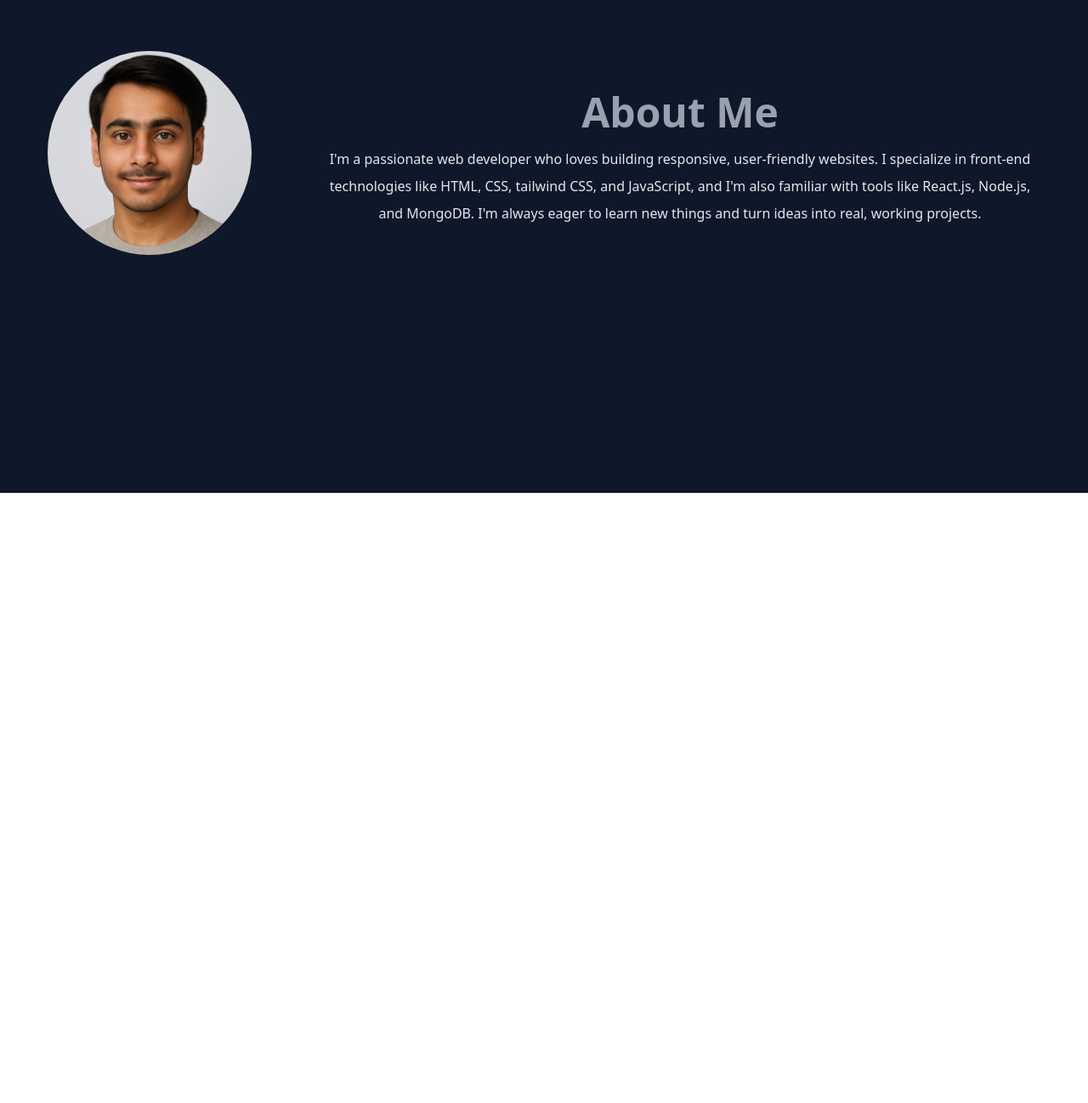
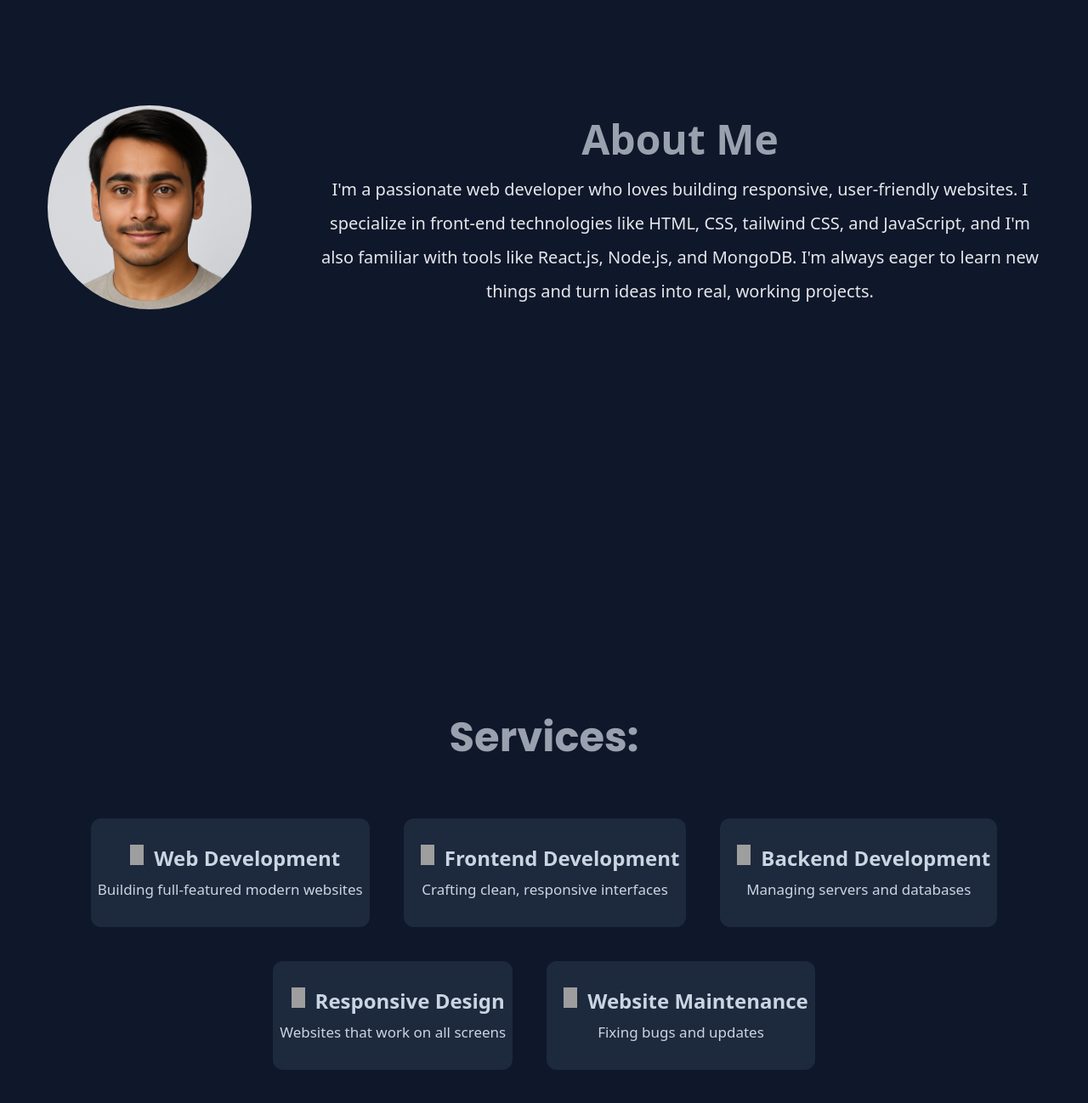
Before and after one commit to Gamerk786po/Portfolio, a React (Vite) app in the folder Frontend/: page / in a window 1280 px wide. Shown: the part 984-2282 px from the top of the page at 85% size. Before the commit the page ends 1564 px from the top, so only its background shows below. Built offline with nearby package versions, Linux system fonts and the light colour scheme; grey boxes are pictures that could not be loaded.

Commit message:
The services section added

```diff
--- a/Frontend/src/App.tsx
+++ b/Frontend/src/App.tsx
@@ -1,7 +1,9 @@
 import "./index.css"; // index.css for css
-import AboutMe from "./components/about-me"; // Importing AboutMe section
-import NavBar from "./components/nav-bar"; // Importing NavBar
-import Home from "./components/home";
+import AboutMe from "./components/About-me/about-me"; // Importing AboutMe section
+import NavBar from "./components/Nav-bar/nav-bar"; // Importing NavBar
+import Home from "./components/Home/home";
+import ServicesSection from "./components/Services-offered/services-section";
+
 
 function App() {
   // Returning
@@ -10,6 +12,7 @@ function App() {
       <NavBar />
       <Home />
       <AboutMe />
+      <ServicesSection />
     </div>
   );
 }
--- a/Frontend/src/components/about-me.tsx
+++ b/Frontend/src/components/About-me/about-me.tsx
@@ -6,9 +6,9 @@ const AboutMe = () => {
       {/* The section containing the components of AboutMe section */}
       <motion.section
         id="about"
-        initial={{ opacity: 0, scale: 0.8 }}
-        whileInView={{ opacity: 1, scale: 1 }}
-        transition={{ duration: 1.2, ease: "easeInOut" }}
+        initial={{ opacity: 0, x: -150 }}
+        whileInView={{ opacity: 1, x: 0 }}
+        transition={{ duration: 2, ease: "easeInOut" }}
         viewport={{ once: false, amount: 0.3 }}
         className="min-h-screen mx-4 md:mx-14 flex flex-col md:flex-row gap-20 items-center justify-center md:items-center"
       >
@@ -19,12 +19,10 @@ const AboutMe = () => {
         ></img>
         {/* About me */}
         <div className="mx-auto text-gray-200  text-center">
-          <h1 className="text-gray-400 font-bold text-5xl leading-relaxed">About Me</h1>
-          <motion.p
-            initial={{ opacity: 0, lineHeight: "0.8" }}
-            whileInView={{ opacity: 1, lineHeight: "2" }}
-            transition={{ duration: 1.2, ease: "easeInOut" }}
-          >
+          <h1 className="text-gray-400 font-bold text-5xl leading-relaxed">
+            About Me
+          </h1>
+          <motion.p className="leading-loose md:text-xl ">
             I'm a passionate web developer who loves building responsive,
             user-friendly websites. I specialize in front-end technologies like
             HTML, CSS, tailwind CSS, and JavaScript, and I'm also familiar with
--- a/Frontend/src/components/home.tsx
+++ b/Frontend/src/components/Home/home.tsx
@@ -7,7 +7,7 @@ const Home = () => {
       {/* section for home */}
       <section
         id="home"
-        className="min-h-[calc(100vh-4rem)] mt-20 lg:mt-7 flex justify-center items-center flex-col gap-13"
+        className="min-h-screen mt-20 lg:mt-7 flex justify-center items-center flex-col gap-13"
       >
         {/* The content of Home */}
         <div
@@ -52,7 +52,7 @@ const Home = () => {
           </motion.div>
         </div>
         {/* Button for exploring more */}
-        <a href="#about" className="mt-9">
+        <a href="#about">
           <button className="text-xl md:text-2xl px-6 py-2 bg-blue-600 text-white rounded-full lg:hover:bg-blue-700 lg:hover:cursor-pointer transition-all duration-300">
             Explore More
           </button>
--- /dev/null
+++ b/Frontend/src/components/Services-offered/service.tsx
@@ -0,0 +1,23 @@
+import React from "react";
+
+// The props of the component
+interface ServiceProps {
+  title: string;
+  url: string;
+  description: string;
+}
+// The reuseable component for services.
+const Service: React.FC<ServiceProps> = ({ title, url, description }) => {
+  return (
+    // The div containing the content of service
+    <div className="flex flex-col items-center justify-center gap-2 p-2 h-[8rem] bg-slate-800 text-slate-300 rounded-xl">
+      {/* The div containing the heading and the icon */}
+      <div className="flex flex-row">
+        <img className="h-6 w-10 px-3" src={url}></img>
+        <h3 className="text-2xl font-bold">{title}</h3>
+      </div>
+      <p className="text-[17px]">{description}</p>
+    </div>
+  );
+};
+export default Service;
--- /dev/null
+++ b/Frontend/src/components/Services-offered/services-section.tsx
@@ -0,0 +1,60 @@
+// Importing framer motion
+import { motion } from "motion/react";
+import Service from "./service";
+// Services Data
+const services = [
+  {
+    title: "Web Development",
+    url: "https://img.icons8.com/fluency/96/monitor.png",
+    description: "Building full-featured modern websites"
+  },
+  {
+    title: "Frontend Development",
+    url: "https://img.icons8.com/fluency/96/source-code.png",
+    description: "Crafting clean, responsive interfaces"
+  },
+  {
+    title: "Backend Development",
+    url: "https://img.icons8.com/fluency/96/server.png",
+    description: "Managing servers and databases"
+  },
+  {
+    title: "Responsive Design",
+    url: "https://img.icons8.com/fluency/96/smartphone-tablet.png",
+    description: "Websites that work on all screens"
+  },
+  {
+    title: "Website Maintenance",
+    url: "https://img.icons8.com/fluency/96/maintenance.png",
+    description: "Fixing bugs and updates"
+  },
+];
+// The Services component
+const ServicesSection = () => {
+  return (
+    <>
+      {/* The section containing the services.*/}
+      <motion.section id="services" className="min-h-[90vh] md:min-h-screen flex flex-col items-center md:justify-center gap-14">
+        <h1
+          id="services-heading"
+          className="text-gray-400 font-bold text-5xl leading-relaxed"
+        >
+          Services:
+        </h1>
+        {/* The div containing servicers */}
+        <div className="flex flex-row flex-wrap mx-1 gap-10 items-center justify-center">
+          {services.map((service) => (
+            <Service
+              key={service.title}
+              title={service.title}
+              url={service.url}
+              description={service.description}
+            />
+          ))}
+        </div>
+      </motion.section>
+    </>
+  );
+};
+// Exporting the component
+export default ServicesSection;
--- a/Frontend/src/index.css
+++ b/Frontend/src/index.css
@@ -10,6 +10,6 @@ html {
     }
   }
 /* The font for home section content */
-#home-para{
+#home-para, #services-heading{
   font-family: poppins;
 }
```
Also changed, not shown: Frontend/src/components/Nav-bar/nav-bar.tsx (renamed from Frontend/src/components/nav-bar.tsx).
